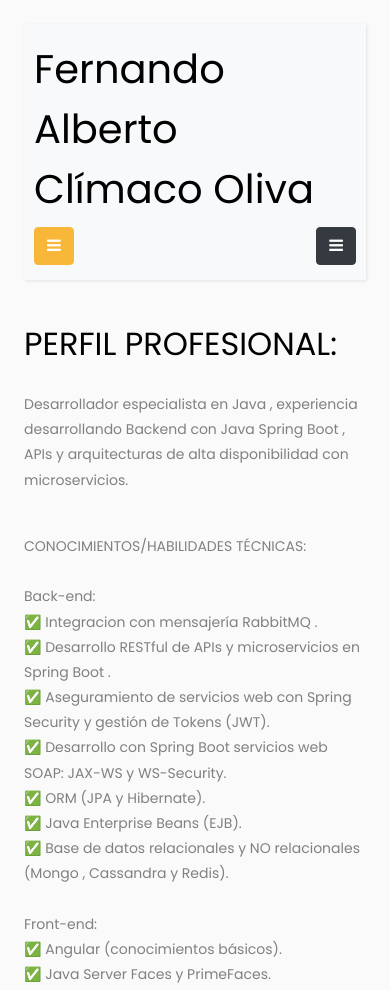
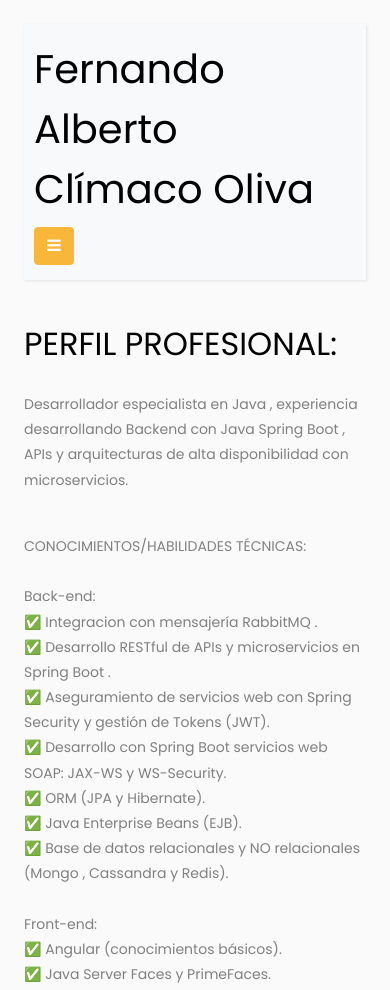
Before and after one commit to FernandoClimaco/perfil, a plain HTML site: page index.html in a window 390 px wide. Shown: the top 990 px of the page. Drawn offline with Linux system fonts and the light colour scheme.

Commit message:
quitando boton responsive extra

```diff
--- a/index.html
+++ b/index.html
@@ -51,9 +51,7 @@
               <span class="sr-only">Toggle Menu</span>
             </button>
 
-            <button class="btn btn-dark d-inline-block d-lg-none ml-auto" type="button" data-toggle="collapse" data-target="#navbarSupportedContent" aria-controls="navbarSupportedContent" aria-expanded="false" aria-label="Toggle navigation">
-                <i class="fa fa-bars"></i>
-            </button>
+
 
           </div>
         </nav>
```
